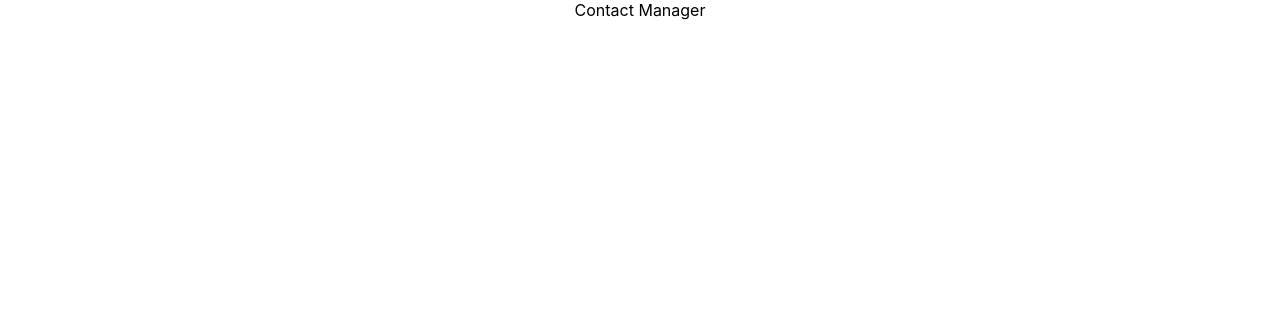
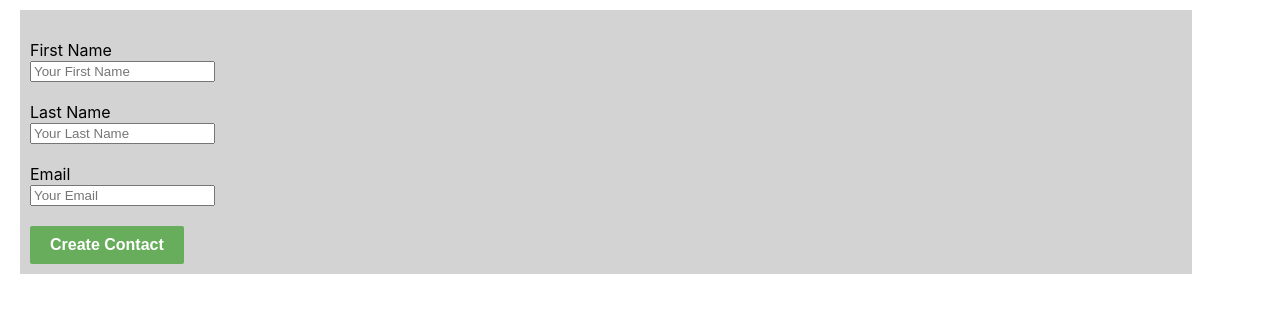
Before and after one commit to prabhatVinsol/contact-manager, a React (Create React App) app: page / in a window 1280 px wide. Shown: the top 312 px of the page. Built offline with nearby package versions, Linux system fonts and the light colour scheme.

Commit message:
Added the functionality to create contact and remove from contact list

```diff
--- a/package.json
+++ b/package.json
@@ -9,6 +9,7 @@
     "react": "^18.2.0",
     "react-dom": "^18.2.0",
     "react-scripts": "5.0.1",
+    "uuidv4": "^6.2.13",
     "web-vitals": "^2.1.4"
   },
   "scripts": {
--- a/src/App.js
+++ b/src/App.js
@@ -1,9 +1,10 @@
+import ContactManager from './components/ContactManager';
 import './App.css';
 
 function App() {
   return (
     <div className="App">
-      Contact Manager
+      <ContactManager />
     </div>
   );
 }
--- a/src/components/Contact.js
+++ b/src/components/Contact.js
@@ -1,8 +1,27 @@
 import React from 'react';
+import user from '../imageResources/User.png';
 
-function Contact() {
+function Contact(props) {
+  const { contact, removeContact } = props;
   return (
-    <div>Contact</div>
+    <div className="Contact">
+      <img src={user} className="ContactImage" alt="logo" />
+      <div className="ContactName">
+        {contact.firstName}
+        {' '}
+        {contact.lastName}
+      </div>
+      <div className="ContactName">
+        {contact.email}
+      </div>
+      <button
+        type="button"
+        className="Remove ContactName"
+        onClick={() => removeContact(contact)}
+      >
+        REMOVE
+      </button>
+    </div>
   );
 }
 
--- a/src/components/ContactForm.js
+++ b/src/components/ContactForm.js
@@ -1,9 +1,94 @@
-import React from 'react';
+/* eslint-disable import/no-extraneous-dependencies */
+import { v4 as uuid } from 'uuid';
+import React, { useState } from 'react';
+import FormInputComp from './FormInputComp';
+import '../stylesheet/ContactManager.css';
 
-function ContactForm() {
+function ContactForm(props) {
+  const { addContact } = props;
+  const firstNameField = 'First Name';
+  const lastNameField = 'Last Name';
+  const emailField = 'Email';
+
+  const [firstName, setFirstName] = useState('');
+  const [lastName, setLastName] = useState('');
+  const [email, setEmail] = useState('');
+
+  const [isFirstNameEmpty, setFirstNameError] = useState(false);
+  const [isLastNameEmpty, setLastNameError] = useState(false);
+  const [isEmailEmpty, setEmailError] = useState(false);
+
+  const handleInputChange = (fieldName, value) => {
+    if (fieldName === firstNameField) {
+      setFirstName(value);
+    } else if (fieldName === lastNameField) {
+      setLastName(value);
+    } else if (fieldName === emailField) {
+      setEmail(value);
+    }
+  };
+  const updateContactList = () => {
+    const uniqueId = uuid();
+    const contact = {
+      firstName,
+      lastName,
+      email,
+      id: uniqueId.slice(0, 8),
+    };
+    addContact(contact);
+    setFirstName('');
+    setLastName('');
+    setEmail('');
+    setFirstNameError(false);
+    setLastNameError(false);
+    setEmailError(false);
+  };
+  const handleOnSubmit = (e) => {
+    e.preventDefault();
+    let error = false;
+    if (firstName === '') {
+      error = true;
+      setFirstNameError(true);
+    }
+    if (lastName === '') {
+      error = true;
+      setLastNameError(true);
+    }
+    if (email === '') {
+      error = true;
+      setEmailError(true);
+    }
+    if (error) return;
+    updateContactList();
+  };
+
   return (
-    <div>
-      <form />
+    <div className="FormContainer">
+      <form onSubmit={handleOnSubmit}>
+        <FormInputComp
+          field={firstNameField}
+          value={firstName}
+          handleChange={handleInputChange}
+          isEmptyError={isFirstNameEmpty}
+        />
+        <FormInputComp
+          field={lastNameField}
+          value={lastName}
+          handleChange={handleInputChange}
+          isEmptyError={isLastNameEmpty}
+        />
+        <FormInputComp
+          field={emailField}
+          value={email}
+          handleChange={handleInputChange}
+          isEmptyError={isEmailEmpty}
+        />
+        <input
+          type="submit"
+          className="SubmitButton"
+          value="Create Contact"
+        />
+      </form>
     </div>
   );
 }
--- a/src/components/ContactManager.js
+++ b/src/components/ContactManager.js
@@ -1,8 +1,31 @@
-import React from 'react';
+import React, { useState } from 'react';
+import Contact from './Contact';
+import ContactForm from './ContactForm';
 
 function ContactManager() {
+  const [contactList, updateContactList] = useState([]);
+  const removeContact = (contact) => {
+    updateContactList(contactList.filter((contactVal) => contactVal.id !== contact.id));
+  };
+  const addContact = (contact) => {
+    console.log('Conatct', contact);
+    updateContactList([...contactList, contact]);
+  };
   return (
-    <div>ContactManager</div>
+    <div>
+      <div>
+        <ContactForm addContact={addContact} />
+      </div>
+      <div className="ContactList">
+        {contactList.map((contact) => (
+          <Contact
+            key={contact.id}
+            contact={contact}
+            removeContact={removeContact}
+          />
+        ))}
+      </div>
+    </div>
   );
 }
 
--- a/src/components/FormInputComp.js
+++ b/src/components/FormInputComp.js
@@ -1,14 +1,30 @@
 import React from 'react';
 
 function FormInputComp(props) {
-  const { fieldName, fieldValue } = props;
-  const handleInputChange = () => {
-
+  const {
+    field, value, handleChange, isEmptyError,
+  } = props;
+  const handleInputChange = (e) => {
+    handleChange(field, e.target.value);
   };
   return (
-    <div>
-      {fieldName}
-      <input type="text" placeholder={`Your ${fieldName}`} value={fieldValue} onChange={handleInputChange} />
+    <div className="InputContainer">
+      <div>{field}</div>
+      <div>
+        <input
+          type="text"
+          placeholder={`Your ${field}`}
+          value={value}
+          onChange={handleInputChange}
+        />
+        {isEmptyError && (
+          <p className="p">
+            {field}
+            {' '}
+            is empty
+          </p>
+        )}
+      </div>
     </div>
   );
 }
--- a/src/stylesheet/ContactManager.css
+++ b/src/stylesheet/ContactManager.css
@@ -0,0 +1,61 @@
+.SubmitButton{
+    background-color: #67AD5C;
+    color: white;
+    border: 0px;
+    padding: 10px 20px;
+    border-radius: 2px;
+    margin-top: 20px;
+    font-size: medium;
+    font-weight: bold;
+}
+.ContactList{
+    width: 90%;
+    height: 400px;
+    padding: 10px;
+    overflow-y: scroll;
+    margin: 10px 20px;
+    display: grid;
+    grid-template-columns: 1fr 1fr;
+    grid-gap: 10px;
+}
+.ContactManager {
+    width: 100%;
+    height: 100%;
+}
+.FormContainer{
+    width: 90%;
+    height: auto;
+    padding: 10px;
+    background-color: lightgrey;
+    margin: 10px 20px;
+    text-align: left;
+}
+.InputContainer{
+    margin-top: 20px;
+}
+.Contact{
+    height: 380px;
+    border: 2px solid;
+    border-color: coral;
+    text-align: left;
+}
+.ContactImage{
+    width: 100%;
+    height: 75%;
+    background-color: antiquewhite;
+}
+.Remove{
+    padding: 10px 20px;
+    border: 0px;
+    border-radius: 2px;
+    background-color: cadetblue;
+    color: rgb(178, 39, 17);
+    margin-top: 10px;
+    margin-bottom: 10px;
+}
+.ContactName{
+    margin-left: 20px;
+}
+.p{
+    color: red;
+}
```
Also changed, not shown: .eslintrc.js, src/imageResources/User.png (added), 1 other file (tests, documents, lock files or other folders).
